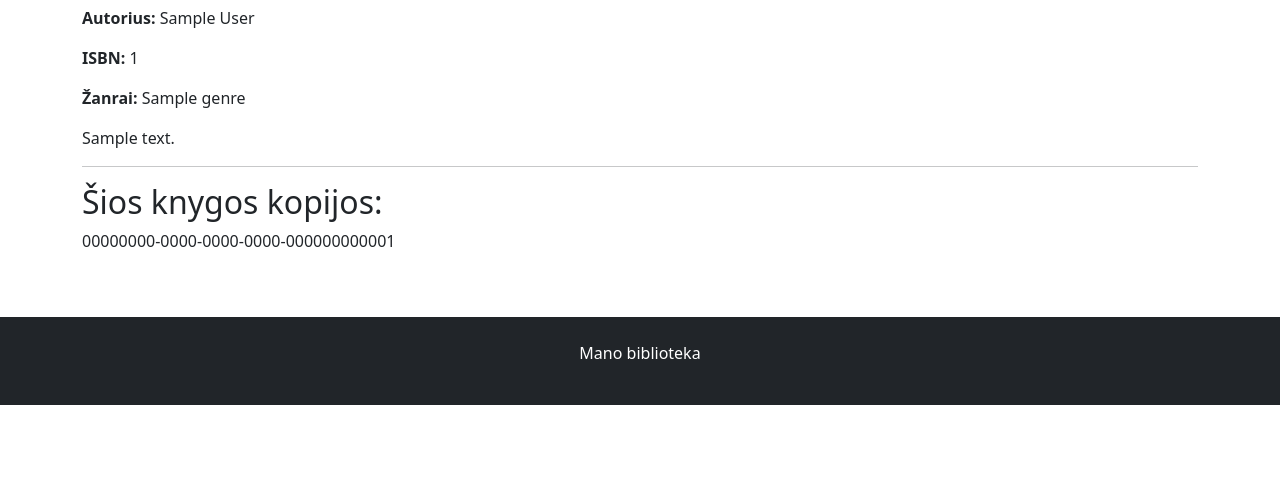
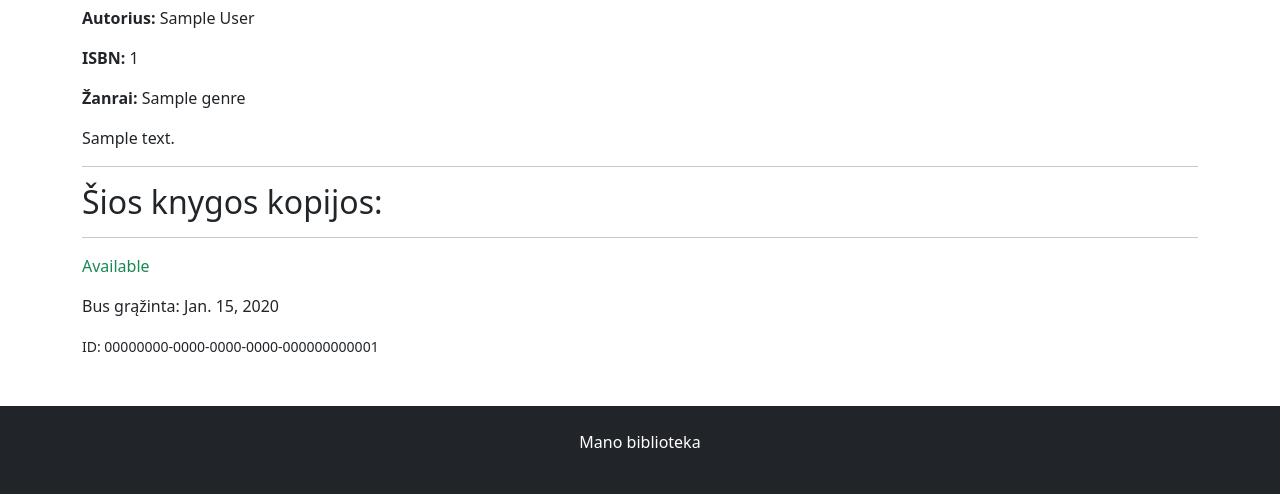
Before and after one commit to DonatasNoreika/library_20260316, a Django app: page /books/1/ in a window 1280 px wide. Shown: the part 346-840 px from the top of the page. Before the commit the page ends 751 px from the top, so only its background shows below. Run offline with Django 5.2, Linux system fonts and the light colour scheme; tables that the repository leaves empty hold one stand-in row (values such as "Sample post").

Commit message:
5: +Kopijos prie knygų rodomos išsamiaus, su statusų spalvomis ir t.t.

```diff
--- a/mysite/library/templates/book.html
+++ b/mysite/library/templates/book.html
@@ -11,6 +11,15 @@
 <hr>
 <h2>Šios knygos kopijos:</h2>
 {% for instance in book.instances.all %}
-<p>{{ instance }}</p>
+<hr>
+<p class="{% if instance.status == 't' %}text-danger{% elif instance.status == 'r' %}text-warning{% elif instance.status == 'a' %}text-success{% endif %}">{{ instance.get_status_display }}</p>
+
+{% if instance.due_back %}
+<p>Bus grąžinta: {{ instance.due_back }}</p>
+{% endif %}
+
+<small>ID: {{ instance.uuid }}</small>
+{% empty %}
+<p>Šios knygos egzempliorių nėra</p>
 {% endfor %}
 {% endblock %}
```
